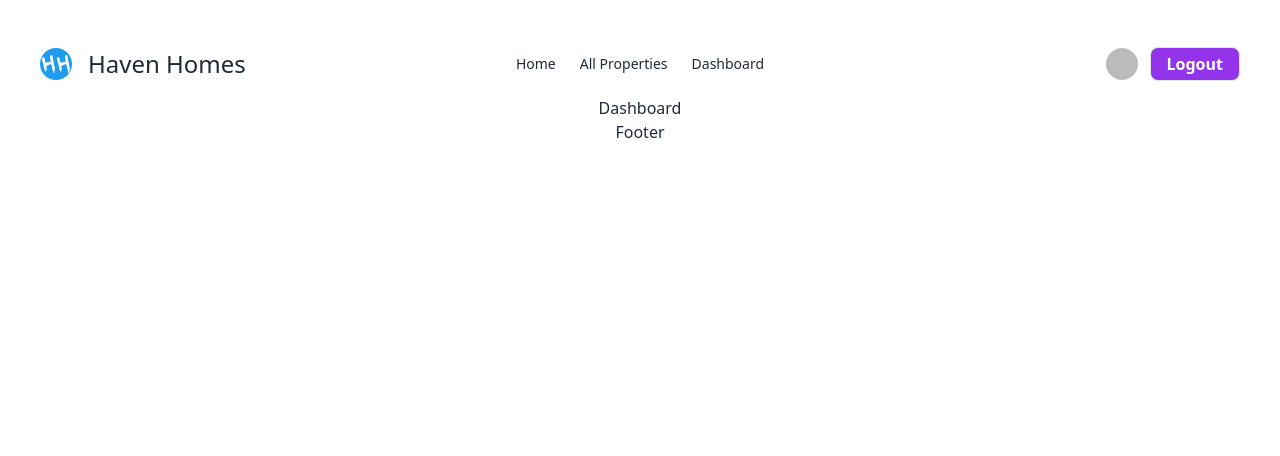
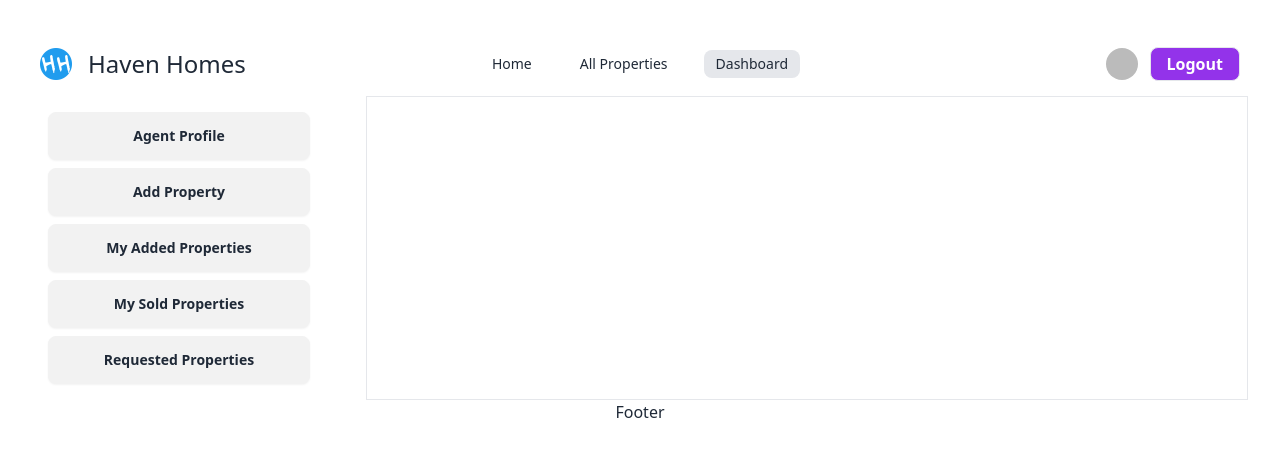
Before and after one commit to developernagor/my-haven-homes-client, a React (Vite) app: page /dashboard in a window 1280 px wide. Shown: the top 456 px of the page. Built offline with nearby package versions, Linux system fonts and the light colour scheme; no server answers; sample sign-in values are in the browser's storage.

Commit message:
Setup AGent Dashboard and Routes

```diff
--- /dev/null
+++ b/src/pages/Dashboard/AdminDashboard/AdminDashboard.jsx
@@ -0,0 +1,11 @@
+import React from 'react';
+
+function AdminDashboard() {
+    return (
+        <div>
+
+        </div>
+    );
+}
+
+export default AdminDashboard;
--- /dev/null
+++ b/src/pages/Dashboard/AgentDashboard/AddProperty.jsx
@@ -0,0 +1,11 @@
+import React from 'react';
+
+function AddProperty() {
+    return (
+        <div>
+            Add Property
+        </div>
+    );
+}
+
+export default AddProperty;
--- /dev/null
+++ b/src/pages/Dashboard/AgentDashboard/AgentDashboard.jsx
@@ -0,0 +1,18 @@
+import React from 'react';
+import { Outlet } from 'react-router-dom';
+import AgentSideBar from './AgentSideBar';
+
+function AgentDashboard() {
+    return (
+        <div className='flex gap-10'>
+            <div className='w-3/12'>
+            <AgentSideBar></AgentSideBar>
+            </div>
+            <div className='w-9/12 border'>
+            <Outlet></Outlet>
+            </div>
+        </div>
+    );
+}
+
+export default AgentDashboard;
--- /dev/null
+++ b/src/pages/Dashboard/AgentDashboard/AgentProfile.jsx
@@ -0,0 +1,11 @@
+import React from 'react';
+
+function AgentProfile() {
+    return (
+        <div>
+            Agent Profile
+        </div>
+    );
+}
+
+export default AgentProfile;
--- /dev/null
+++ b/src/pages/Dashboard/AgentDashboard/AgentSideBar.jsx
@@ -0,0 +1,17 @@
+import React from 'react';
+import { Link, NavLink } from 'react-router-dom';
+
+function AgentSideBar() {
+    return (
+        <div className='flex flex-col gap-2 p-4'>
+            <NavLink to="/dashboard/agent-profile" className='btn'>Agent Profile</NavLink>
+            <NavLink to="/dashboard/add-property" className='btn'>Add Property</NavLink>
+            <NavLink to="/dashboard/my-added-properties" className='btn'>My Added Properties</NavLink>
+            <NavLink to="/dashboard/my-sold-properties" className='btn'>My Sold Properties</NavLink>
+            <NavLink to="/dashboard/requested-properties" className='btn'>Requested Properties</NavLink>
+
+        </div>
+    );
+}
+
+export default AgentSideBar;
--- /dev/null
+++ b/src/pages/Dashboard/AgentDashboard/MyAddedProperties.jsx
@@ -0,0 +1,11 @@
+import React from 'react';
+
+function MyAddedProperties() {
+    return (
+        <div>
+            My Added Properties
+        </div>
+    );
+}
+
+export default MyAddedProperties;
--- /dev/null
+++ b/src/pages/Dashboard/AgentDashboard/MySoldProperties.jsx
@@ -0,0 +1,11 @@
+import React from 'react';
+
+function MySoldProperties() {
+    return (
+        <div>
+            My Sold Properties
+        </div>
+    );
+}
+
+export default MySoldProperties;
--- /dev/null
+++ b/src/pages/Dashboard/AgentDashboard/RequestedProperties.jsx
@@ -0,0 +1,11 @@
+import React from 'react';
+
+function RequestedProperties() {
+    return (
+        <div>
+            Requested Properties
+        </div>
+    );
+}
+
+export default RequestedProperties;
--- a/src/pages/Dashboard/Dashboard.jsx
+++ b/src/pages/Dashboard/Dashboard.jsx
@@ -1,9 +1,10 @@
 import React from 'react';
+import AgentDashboard from './AgentDashboard/AgentDashboard';
 
 function Dashboard() {
     return (
         <div>
-            Dashboard
+            <AgentDashboard></AgentDashboard>
         </div>
     );
 }
--- /dev/null
+++ b/src/pages/Dashboard/UserDashboard/UserDashboard.jsx
@@ -0,0 +1,11 @@
+import React from 'react';
+
+function UserDashboard() {
+    return (
+        <div>
+
+        </div>
+    );
+}
+
+export default UserDashboard;
--- a/src/router/router.jsx
+++ b/src/router/router.jsx
@@ -10,6 +10,11 @@ import Register from "../components/Register/Register";
 import Dashboard from "../pages/Dashboard/Dashboard";
 import PrivateRoute from "../components/PrivateRoute/PrivateRoute";
 import ErrorPage from "../components/ErrorPage/ErrorPage";
+import AddProperty from "../pages/Dashboard/AgentDashboard/AddProperty"
+import AgentProfile from '../pages/Dashboard/AgentDashboard/AgentProfile'
+import MyAddedProperties from '../pages/Dashboard/AgentDashboard/MyAddedProperties'
+import MySoldProperties from '../pages/Dashboard/AgentDashboard/MySoldProperties'
+import RequestedProperties from '../pages/Dashboard/AgentDashboard/RequestedProperties'
 
 import {
   QueryClient,
@@ -47,7 +52,31 @@ const queryClient = new QueryClient()
           path: '/dashboard',
           element: <PrivateRoute>
             <Dashboard></Dashboard>
-          </PrivateRoute>
+          </PrivateRoute>,
+          children: [
+            {
+              path: 'agent-profile',
+              element: <AgentProfile></AgentProfile>,
+              index:true,
+            }
+            ,
+            {
+              path: 'add-property',
+              element: <AddProperty></AddProperty>
+            },
+            {
+              path: 'my-added-properties',
+              element: <MyAddedProperties></MyAddedProperties>
+            },
+            {
+              path: 'my-sold-properties',
+              element: <MySoldProperties></MySoldProperties>
+            },
+            {
+              path: 'requested-properties',
+              element: <RequestedProperties></RequestedProperties>
+            }
+          ]
         }
       ]
     },
--- a/src/shared/Navbar.jsx
+++ b/src/shared/Navbar.jsx
@@ -1,20 +1,20 @@
 import React, { useContext } from 'react';
-import { Link, useNavigate } from 'react-router-dom';
+import { Link, NavLink, useNavigate } from 'react-router-dom';
 import logo from '../assets/favicon.png'
 import { AuthContext } from '../providers/AuthProvider';
 
 function Navbar() {
 
     const links = <>
-    <Link to="/" className={({ isActive }) =>
+    <NavLink to="/" className={({ isActive }) =>
           isActive ? "bg-gray-200 px-3 py-1 rounded-lg" : "px-3 py-1"
-        }><li className=''>Home</li></Link>
-    <Link to="/all-properties" className={({ isActive }) =>
+        }><li className=''>Home</li></NavLink>
+    <NavLink to="/all-properties" className={({ isActive }) =>
           isActive ? "bg-gray-200 px-3 py-1 rounded-lg" : "px-3 py-1"
-        }><li className=''>All Properties</li></Link>
-    <Link to="/dashboard" className={({ isActive }) =>
+        }><li className=''>All Properties</li></NavLink>
+    <NavLink to="/dashboard" className={({ isActive }) =>
           isActive ? "bg-gray-200 px-3 py-1 rounded-lg" : "px-3 py-1"
-        }><li className=''>Dashboard</li></Link>
+        }><li className=''>Dashboard</li></NavLink>
     </>
 
     const {user, signOutUser} = useContext(AuthContext);
```
